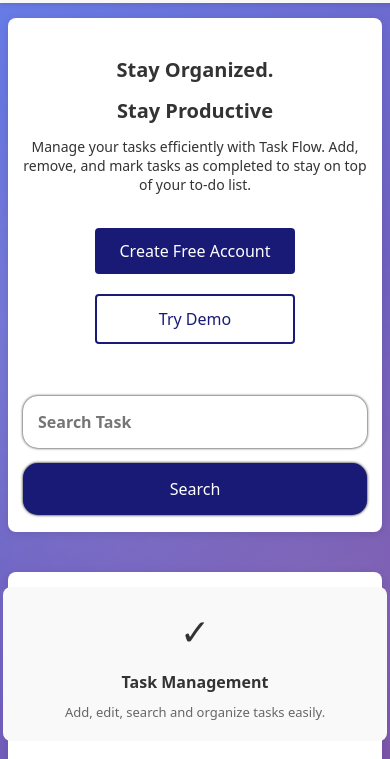
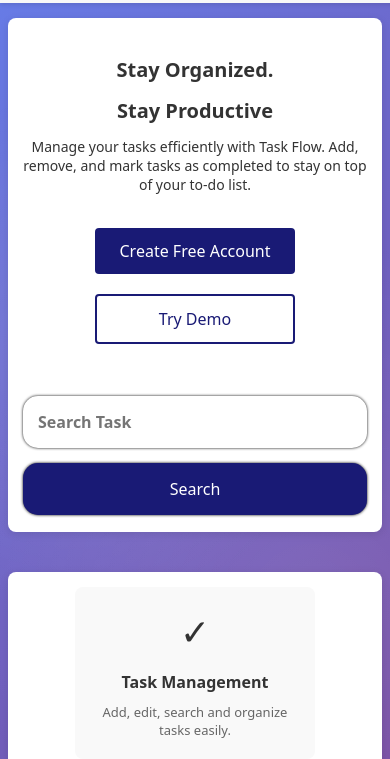
Before and after one commit to Justice-code-ops/Task-flows, a website: page Public/index.html in a window 390 px wide. Shown: the part 67-826 px from the top of the page. Drawn offline with Linux system fonts and the light colour scheme; a web font is replaced by a local one.

Commit message:
updated feature-card and review-card to match mobile screen size

```diff
--- a/Public/style.css
+++ b/Public/style.css
@@ -684,7 +684,9 @@
         font-size: 12px;
     }
 
-    .button-container {
+    .button-container,
+    .feature-card,
+    .review-card {
         width: 70%;
         box-sizing: border-box;
         margin: auto;
```
